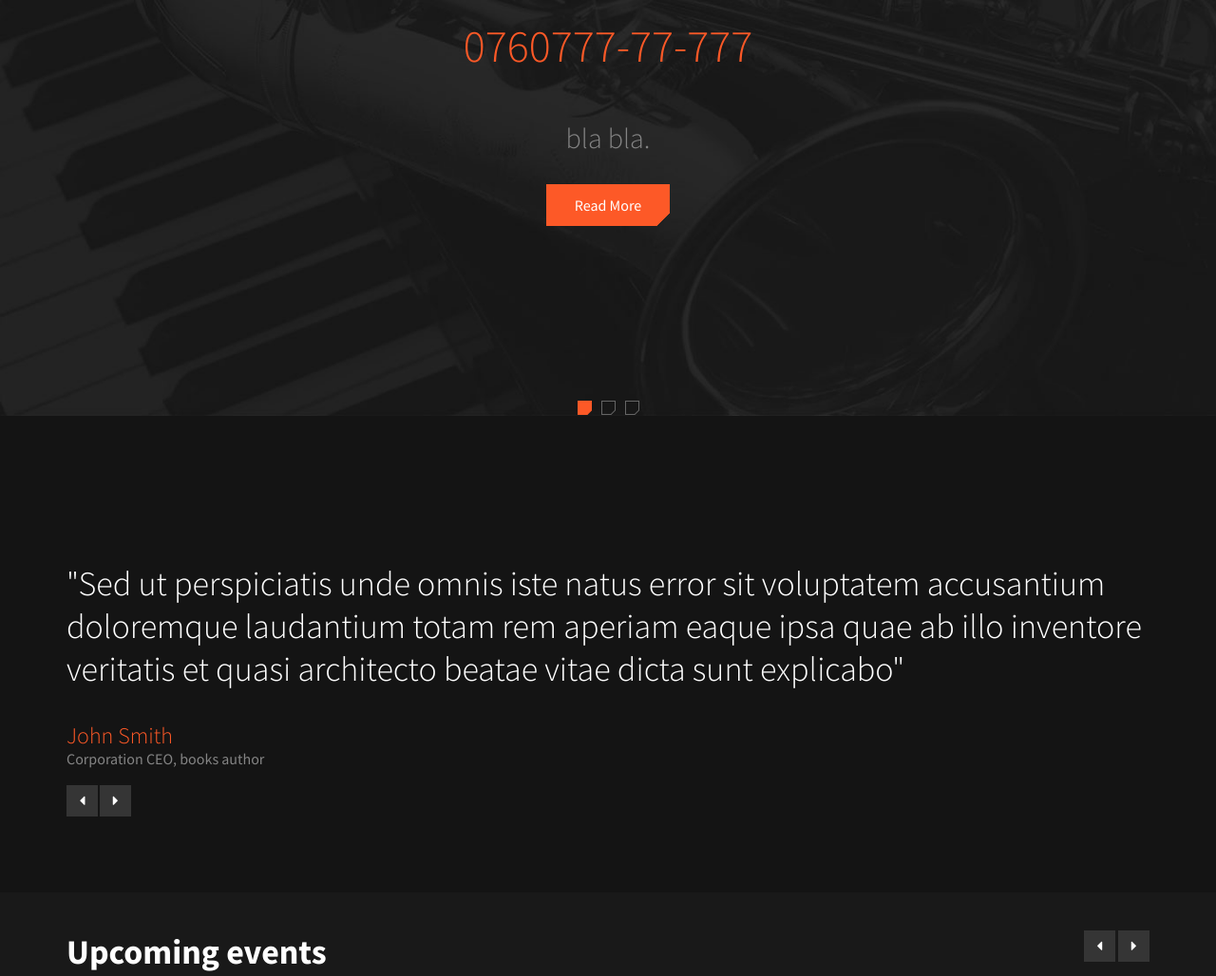
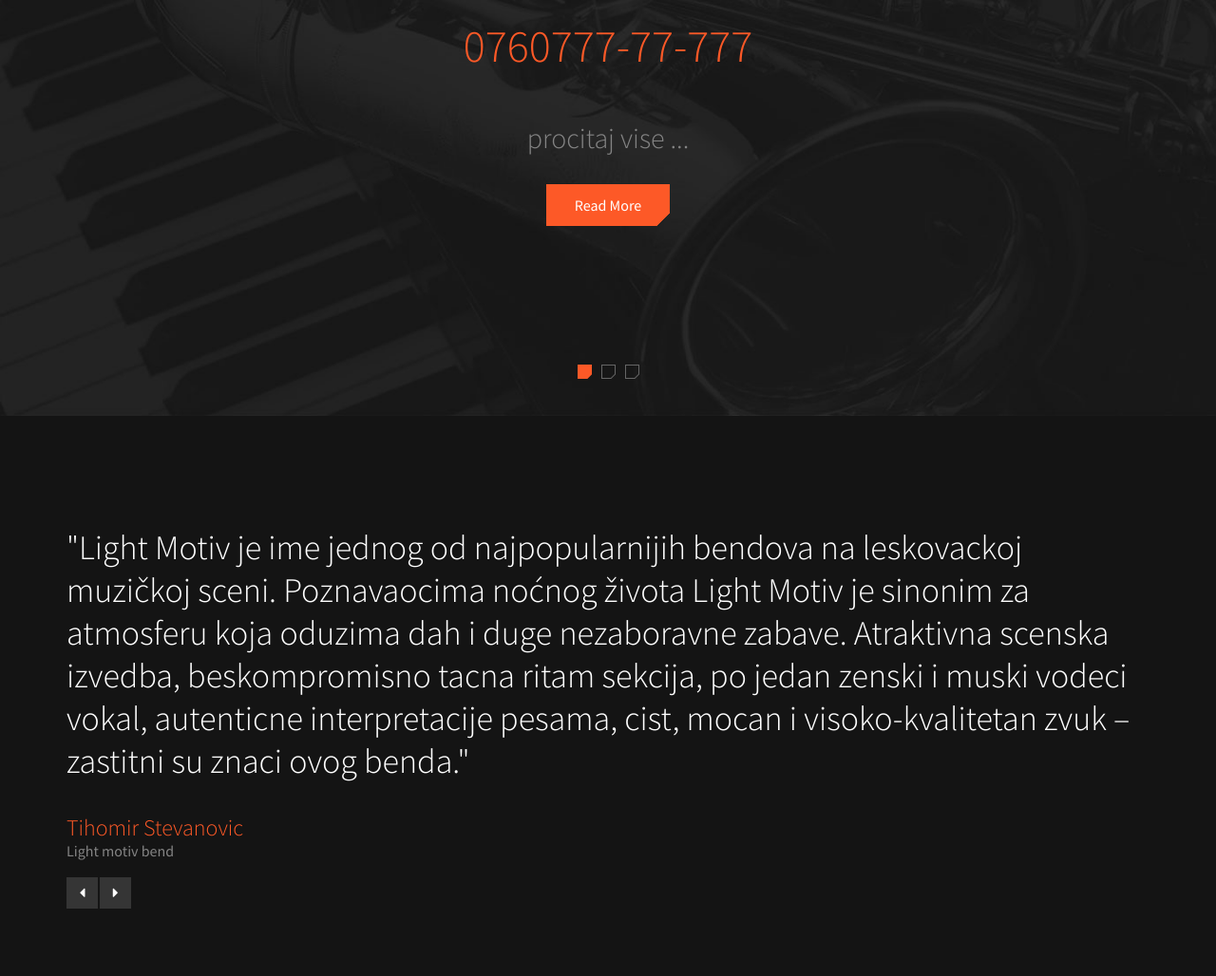
Before and after one commit to 79nesok/lightmotive.github.io, a plain HTML site: page index.html in a window 1280 px wide. Shown: the part 320-1348 px from the top of the page at 95% size. Drawn offline with Linux system fonts and the light colour scheme.

Commit message:
izmena index fajla

```diff
--- a/index.html
+++ b/index.html
@@ -51,25 +51,25 @@
 							<div class="container">
 								<h2 class="slide-title">Light Motiv Bend</h2>
 								<h3 class="slide-subtitle">0760777-77-777</h3>
-								<p class="slide-desc">bla bla.</p>
+								<p class="slide-desc">procitaj vise ...</p>
 
 								<a href="#" class="button cut-corner">Read More</a>
 							</div>
 						</li>
 						<li class="lazy-bg" data-background="dummy/slide-2.jpg">
 							<div class="container">
-									<h2 class="slide-title">Header goes here</h2>
-									<h3 class="slide-subtitle">Less important text goes here</h3>
-									<p class="slide-desc">Lorem ipsum dolor sit amet, consectetur adipisicing elit. <br>Fugiat aliquid minus nemo sed est.</p>
+									<h2 class="slide-title">Light Motiv Bend</h2>
+								<h3 class="slide-subtitle">0760777-77-777</h3>
+								<p class="slide-desc">procitaj vise ...</p>
 
 									<a href="#" class="button cut-corner">Read More</a>
 							</div>
 						</li>
 						<li class="lazy-bg" data-background="dummy/slide-3.jpg">
 							<div class="container">
-									<h2 class="slide-title">Header goes here</h2>
-									<h3 class="slide-subtitle">Less important text goes here</h3>
-									<p class="slide-desc">Lorem ipsum dolor sit amet, consectetur adipisicing elit. <br>Fugiat aliquid minus nemo sed est.</p>
+									<h2 class="slide-title">Light Motiv Bend</h2>
+								<h3 class="slide-subtitle">0760777-77-777</h3>
+								<p class="slide-desc">procitaj vise ...</p>
 
 									<a href="#" class="button cut-corner">Read More</a>
 							</div>
@@ -85,16 +85,16 @@
 							<ul class="slides">
 								<li>
 									<blockquote>
-										<p>"Sed ut perspiciatis unde omnis iste natus error sit voluptatem accusantium doloremque laudantium totam rem aperiam eaque ipsa quae ab illo inventore veritatis et quasi architecto beatae vitae dicta sunt explicabo"</p>
-										<cite>John Smith</cite>
-										<span>Corporation CEO, books author</span>
+										<p>"Light Motiv je  ime jednog od najpopularnijih bendova na leskovackoj muzičkoj sceni. Poznavaocima noćnog života Light Motiv je sinonim za atmosferu koja oduzima dah i duge nezaboravne zabave. Atraktivna scenska izvedba, beskompromisno tacna ritam sekcija, po jedan zenski i muski vodeci vokal, autenticne interpretacije pesama, cist, mocan i visoko-kvalitetan zvuk – zastitni su znaci ovog benda."</p>
+										<cite>Tihomir Stevanovic</cite>
+										<span>Light motiv bend</span>
 									</blockquote>
 								</li>
 								<li>
 									<blockquote>
-										<p>"Iste natus error sit voluptatem accusantium doloremque laudantium totam rem aperiam eaque ipsa quae ab illo inventore veritatis et quasi architecto beatae vitae dicta sunt explicabo"</p>
-										<cite>John Smith</cite>
-										<span>Corporation CEO, books author</span>
+										<p>"Light Motiv je  ime jednog od najpopularnijih bendova na leskovackoj muzičkoj sceni. Poznavaocima noćnog života Light Motiv je sinonim za atmosferu koja oduzima dah i duge nezaboravne zabave. Atraktivna scenska izvedba, beskompromisno tacna ritam sekcija, po jedan zenski i muski vodeci vokal, autenticne interpretacije pesama, cist, mocan i visoko-kvalitetan zvuk – zastitni su znaci ovog benda."</p>
+										<cite>Tihomir Stevanovic</cite>
+										<span>Light motiv bend</span>
 									</blockquote>
 								</li>
 							</ul>
@@ -105,7 +105,7 @@
 				<div class="fullwidth-block upcoming-event-section" data-bg-color="#191919">
 					<div class="container">
 						<header class="section-header">
-							<h2 class="section-title">Upcoming events</h2>
+							<h2 class="section-title">Live nastupi</h2>
 
 							<div class="event-nav">
 								<a class="prev" id="event-prev" href="#"><i class="fa fa-caret-left"></i></a>
@@ -120,8 +120,8 @@
 									<div class="date">23</div>
 									<span class="month">Jun</span>
 								</div>
-								<h2 class="entry-title"><a href="#">Sed et persipiatis unde omnis iste natus</a></h2>
-								<p>Lorem ipsum dolor sit amet, consectetur adipisicing elit. Aliquid temporibus quos aspernatur</p>
+								<h2 class="entry-title"><a href="#">Murphy pub</a></h2>
+								<p>Nezaboravan provod u Light motive bend</p>
 							</div> <!-- .event -->
 
 
```
